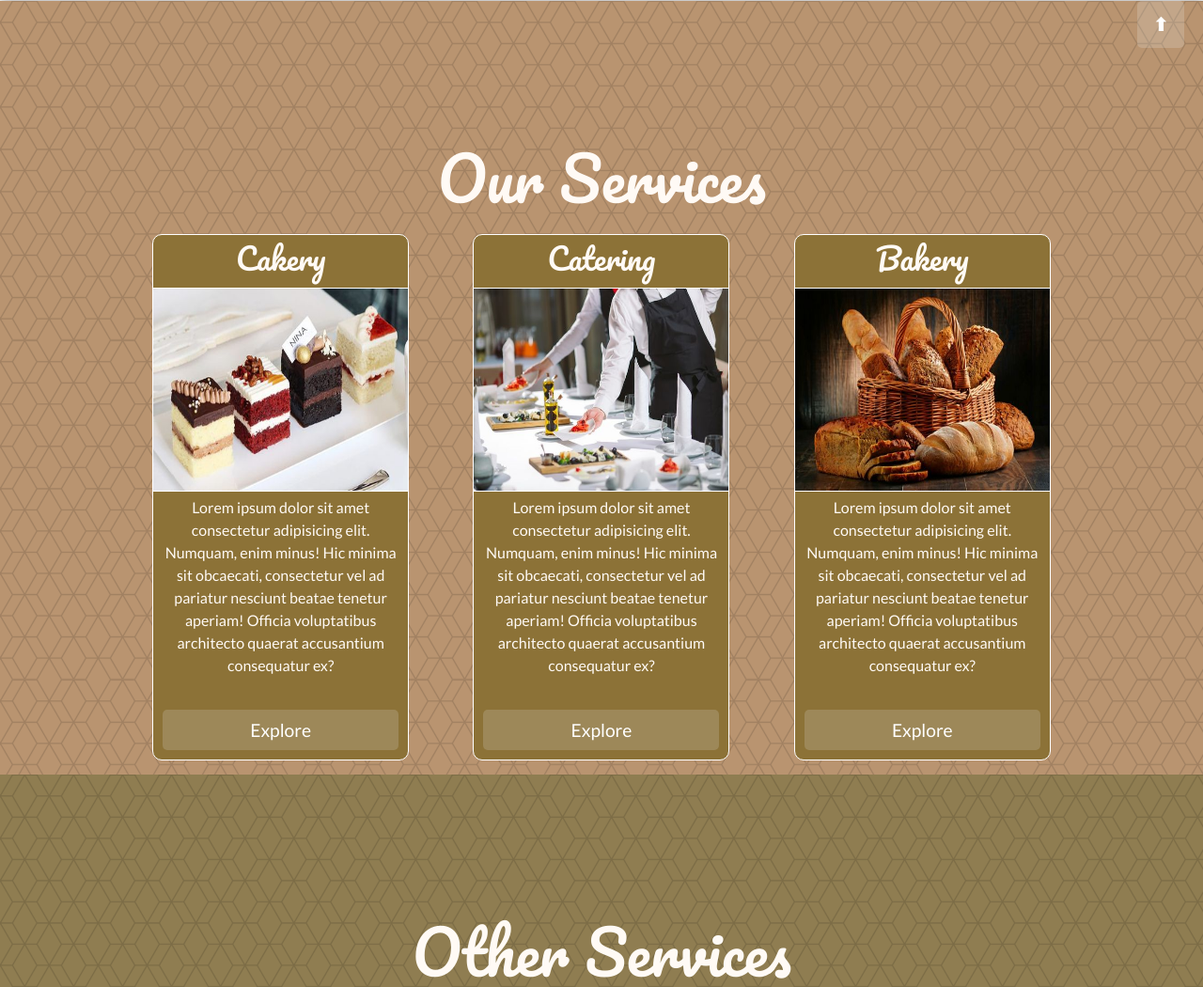
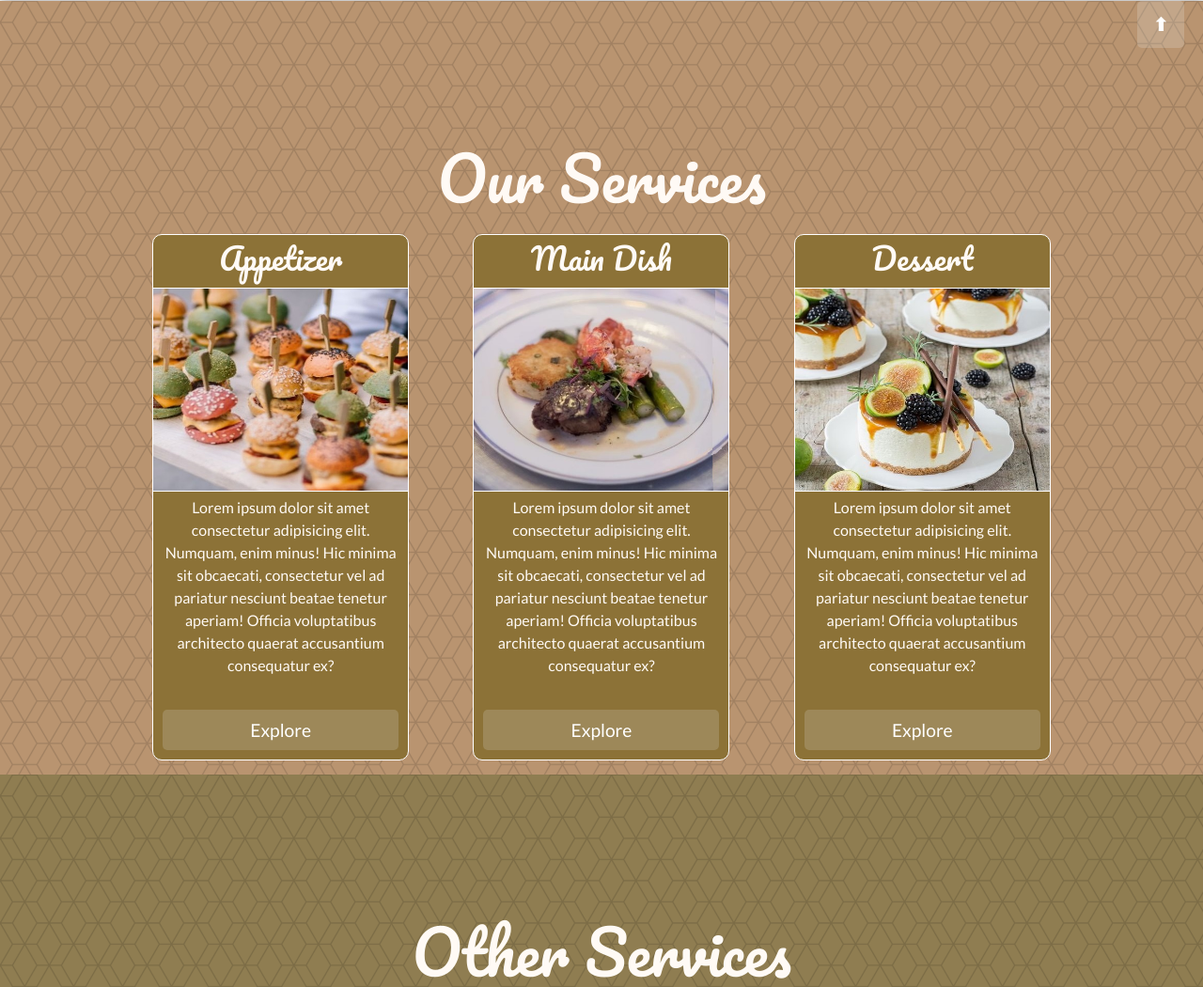
Before and after one commit to hibzzzzzz/EasyByte, a website: page index.html in a window 1280 px wide. Shown: the part 799-1849 px from the top of the page at 94% size. Drawn offline with Linux system fonts and the light colour scheme; grey boxes are pictures that could not be loaded.

Commit message:
I changed the images

```diff
--- a/index.html
+++ b/index.html
@@ -54,9 +54,9 @@
       <h1>Our Services</h1>
       <div id="big-box">
         <section id="cake-making" class="our-services">
-          <h2>Cakery</h2>
+          <h2>Appetizer</h2>
           <div class="img-box">
-            <img src="./images/easybyte/cakery.jpg" alt="">
+            <img src="./images/easybyte/entree.jpg" alt="">
           </div>
           <p>Lorem ipsum dolor sit amet consectetur adipisicing elit. Numquam, enim minus! Hic minima sit obcaecati, consectetur vel
             ad pariatur nesciunt beatae tenetur aperiam! Officia voluptatibus architecto quaerat accusantium consequatur ex?
@@ -64,9 +64,9 @@
           <a href="#" class="explore">Explore</a>
         </section>
         <section id="catering" class="our-services">
-          <h2>Catering</h2>
+          <h2>Main Dish</h2>
           <div class="img-box">
-            <img src="./images/easybyte/catering.jpg" alt="">
+            <img src="./images/easybyte/mainPlat.jpg" alt="">
           </div>
           <p>Lorem ipsum dolor sit amet consectetur adipisicing elit. Numquam, enim minus! Hic minima sit obcaecati, consectetur vel
             ad pariatur nesciunt beatae tenetur aperiam! Officia voluptatibus architecto quaerat accusantium consequatur ex?
@@ -74,9 +74,9 @@
           <a href="#" class="explore">Explore</a>
         </section>
         <section id="baking" class="our-services">
-          <h2>Bakery</h2>
+          <h2>Dessert</h2>
           <div class="img-box">
-            <img src="./images/easybyte/backe2.jpg" alt="">
+            <img src="./images/easybyte/deserts.jpg" alt="">
           </div>
           <p>Lorem ipsum dolor sit amet consectetur adipisicing elit. Numquam, enim minus! Hic minima sit obcaecati, consectetur vel
             ad pariatur nesciunt beatae tenetur aperiam! Officia voluptatibus architecto quaerat accusantium consequatur ex?
```
Also changed, not shown: images/easybyte/deserts.jpg (added), images/easybyte/entree.jpg (added), images/easybyte/mainPlat.jpg (added).
